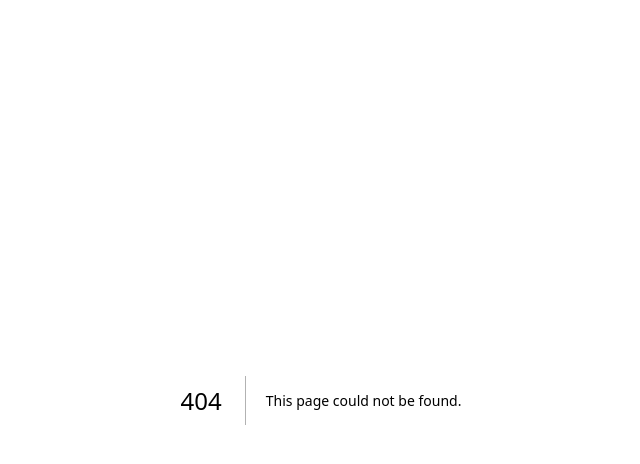
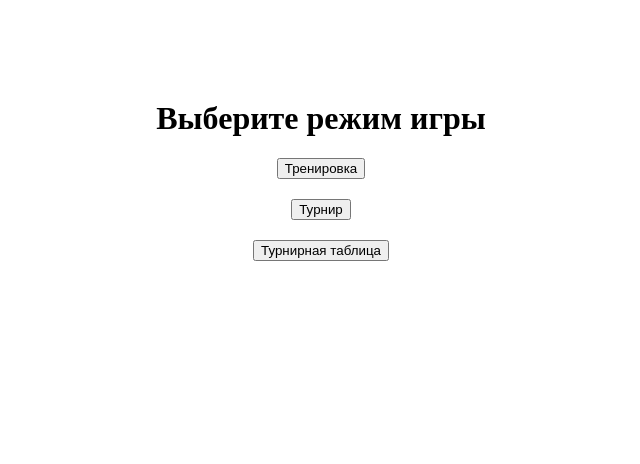
Before and after one commit to mallion37/Critical_mind_repozitiriy, a Next.js app: page /menu in a window 1280 px wide. Before the commit this address had no page. Shown: the top 464 px of the page, without its empty margins (319-959 px from the left). Built offline with nearby package versions, Linux system fonts and the light colour scheme.

Commit message:
feat: добавлено главное меню с режимами

```diff
--- /dev/null
+++ b/pages/menu.jsx
@@ -0,0 +1,20 @@
+import React from "react";
+import Link from "next/link";
+
+export default function MainMenu() {
+  return (
+    <div style={{ textAlign: "center", marginTop: 100 }}>
+      <h1>Выберите режим игры</h1>
+      <div style={{
+        display: "flex",
+        flexDirection: "column",
+        gap: 20,
+        alignItems: "center"
+      }}>
+        <Link href="/training"><button>Тренировка</button></Link>
+        <Link href="/tournament"><button>Турнир</button></Link>
+        <Link href="/leaderboard"><button>Турнирная таблица</button></Link>
+      </div>
+    </div>
+  );
+}
```
